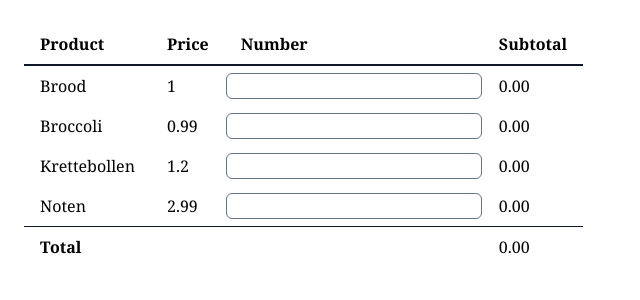
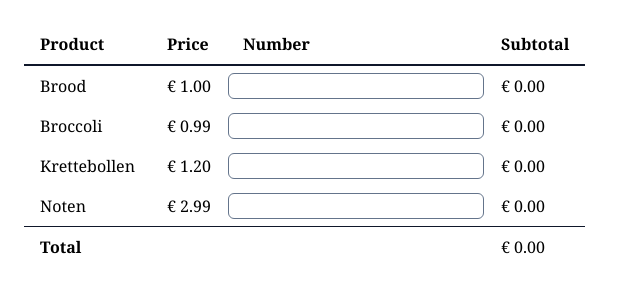
Before and after one commit to ALSijsling/ShoppingList-Vue3, a Vue app: page / in a window 1280 px wide. Shown: the top 300 px of the page, without its empty margins (0-640 px from the left). Built offline with nearby package versions, Linux system fonts and the light colour scheme.

Commit message:
added component for groceries table

```diff
--- a/src/App.vue
+++ b/src/App.vue
@@ -1,5 +1,6 @@
 <script setup>
-  import {ref, computed} from 'vue'
+  import {ref} from "vue"
+  import GroceriesTable from "./components/GroceriesTable.vue"
 
   let id = 0
 
@@ -9,34 +10,8 @@
     {id: id++, name: "Krettebollen", price: 1.20, cost: ""},
     {id: id++, name: "Noten", price: 2.99, cost: ""}
   ])
-
-  const grandTotal = computed(() => {
-    return groceries.value.reduce((acc, item) => (acc = acc + item.cost * item.price), 0);
-  });
-
 </script>
 
 <template>
-  <table>
-    <thead class="border-b-2 border-slate-900 border-solid">
-      <tr class="font-bold">
-        <td class="px-4 py-2">Product</td>
-        <td class="px-4 py-2">Price</td>
-        <td class="px-4 py-2">Number</td>
-        <td class="px-4 py-2">Subtotal</td>
-      </tr>
-    </thead>
-    <tbody>
-      <tr v-for="product in groceries" :key="groceries.id">
-        <td class="px-4 py-2">{{ product.name }}</td>
-        <td class="px-4 py-2">{{ product.price }}</td>
-        <td><input v-model="product.cost" type="number" value="0" min="0" class="border border-slate-500 border-solid rounded-md pl-2"></td>
-        <td class="px-4 py-2">{{ (product.price * product.cost).toFixed(2) }}</td>
-      </tr>
-      <tr class="border-t border-slate-900 border-solid">
-        <td class="px-4 py-2 font-bold" colspan="3">Total</td>
-        <td class="px-4 py-2">{{ grandTotal.toFixed(2) }}</td>
-      </tr>
-    </tbody>
-  </table>
+  <GroceriesTable :groceries="groceries" />
 </template>
--- /dev/null
+++ b/src/components/GroceriesTable.vue
@@ -0,0 +1,35 @@
+<script setup>
+  import {ref, computed} from "vue"
+
+  const props = defineProps(["groceries"])
+  const groceries = ref(props.groceries)
+
+  const grandTotal = computed(() => {
+    return groceries.value.reduce((acc, item) => (acc = acc + item.cost * item.price), 0);
+  });
+</script>
+
+<template>
+    <table>
+        <thead class="border-b-2 border-slate-900 border-solid">
+        <tr class="font-bold">
+            <td class="px-4 py-2">Product</td>
+            <td class="px-4 py-2">Price</td>
+            <td class="px-4 py-2">Number</td>
+            <td class="px-4 py-2">Subtotal</td>
+        </tr>
+        </thead>
+        <tbody>
+        <tr v-for="product in groceries" :key="groceries.id">
+            <td class="px-4 py-2">{{ product.name }}</td>
+            <td class="px-4 py-2">&euro; {{ product.price.toFixed(2) }}</td>
+            <td><input v-model="product.cost" type="number" value="0" min="0" class="border border-slate-500 border-solid rounded-md pl-2"></td>
+            <td class="px-4 py-2">&euro; {{ (product.price * product.cost).toFixed(2) }}</td>
+        </tr>
+        <tr class="border-t border-slate-900 border-solid">
+            <td class="px-4 py-2 font-bold" colspan="3">Total</td>
+            <td class="px-4 py-2">&euro; {{ grandTotal.toFixed(2) }}</td>
+        </tr>
+        </tbody>
+    </table>
+</template>
```
